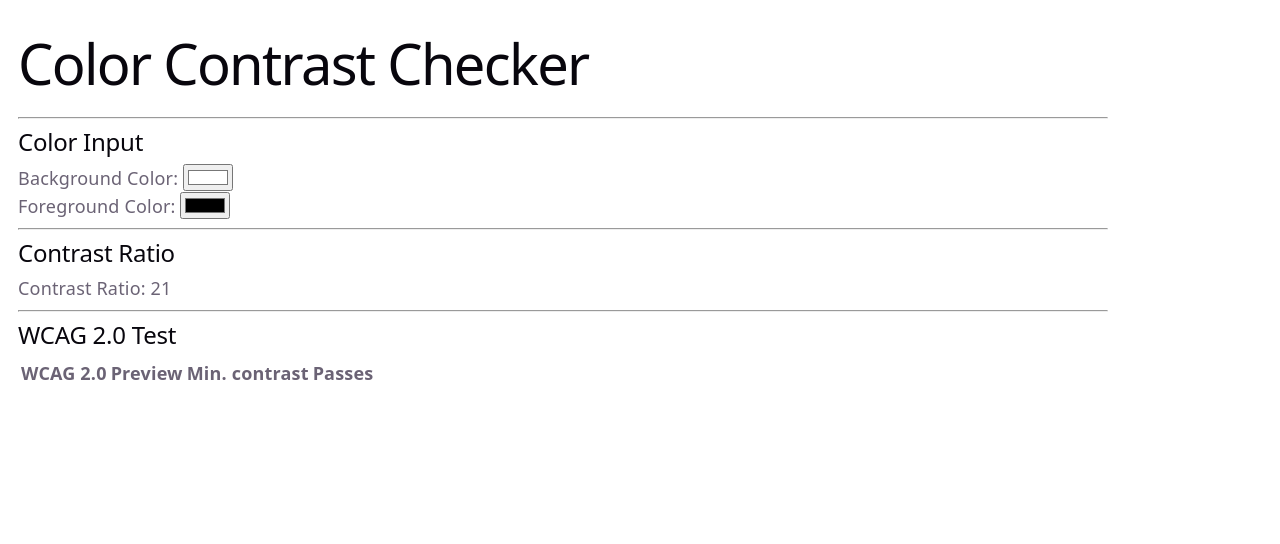
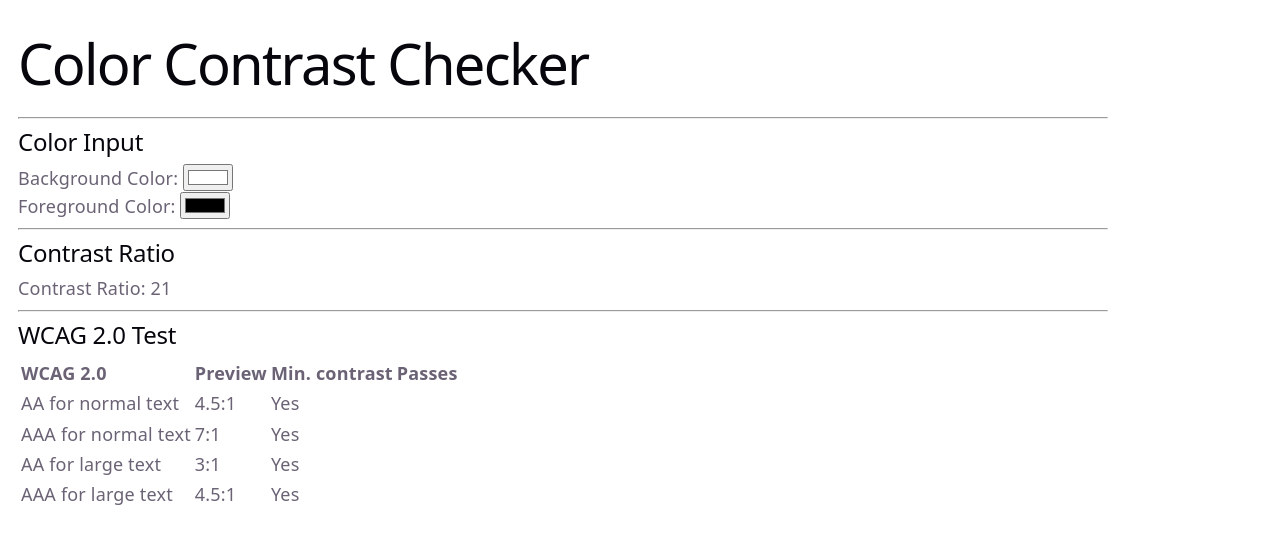
Before and after one commit to AdoraWyne/color-contrast-checker, a React (Vite) app: page / in a window 1280 px wide. Shown: the top 544 px of the page. Built offline with nearby package versions, Linux system fonts and the light colour scheme.

Commit message:
Add row for level, minContrast and passes

```diff
--- a/src/App.tsx
+++ b/src/App.tsx
@@ -72,7 +72,15 @@
               <th>Passes</th>
             </tr>
           </thead>
-          <tbody></tbody>
+          <tbody>
+            {WCAGResult.map((row) => (
+              <tr key={row.level}>
+                <td>{row.level}</td>
+                <td>{row.minContrast}:1</td>
+                <td>{row.passes ? "Yes" : "No"}</td>
+              </tr>
+            ))}
+          </tbody>
         </table>
       </div>
     </>
```
